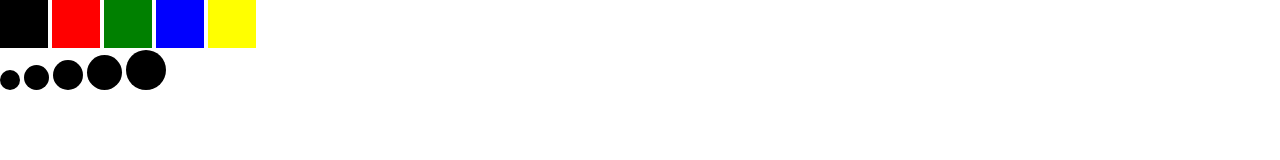
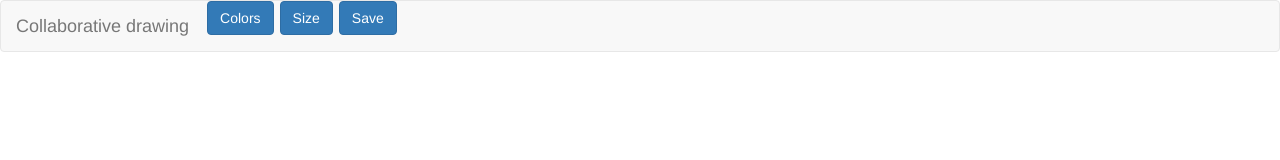
Before and after one commit to Ozi94/whiteboard, a website: page public/index.html in a window 1280 px wide. Drawn offline with nearby package versions, Linux system fonts and the light colour scheme; no server answers.

Commit message:
implemented navbar/colors-size-save button

```diff
--- a/public/client.js
+++ b/public/client.js
@@ -1,4 +1,7 @@
 document.addEventListener("DOMContentLoaded", function () {
+
+    $(".color").hide();
+    $(".size").hide();
 
     var color = 'black';
 
@@ -6,10 +9,12 @@ document.addEventListener("DOMContentLoaded", function () {
 
     for (var i = 0; i < colors.length; i++) {
         colors[i].addEventListener('click', onColorUpdate, false);
+        console.log(colors[i]);
     }
 
     function onColorUpdate(e) {
         var color = e.target.className.split(' ')[1];
+        console.log(color);
         mouse.pos.color = color;
     }
 
@@ -96,6 +101,40 @@ document.addEventListener("DOMContentLoaded", function () {
         message.val('');
     });
 
+    $("#colors").click(function () {
+        if ($('.color').is(':visible')) {
+            $(".color").hide();
+        }
+        else {
+            $(".color").show();
+        }
+    });
+
+    $(".color").click(function () {
+        $(".color").hide();
+    });
+
+    $("#size").click(function () {
+        if ($('.size').is(':visible')) {
+            $(".size").hide();
+        } else {
+            $(".size").show();
+        }
+    });
+
+    $(".size").click(function () {
+        $(".size").hide();
+    });
+
+    $("#save").click(function () {
+        var img = canvas.toDataURL("image/png");
+        var saveImageWindow = window.open("");
+        var title = 'image' + new Date().toISOString();
+
+        saveImageWindow.document.write('<title>'+ title + '</title>');
+        saveImageWindow.document.write('<img src="'+img+'"/>');
+    });
+
     // main loop, running every 25ms
     function mainLoop() {
         // check if the user is drawing
--- a/public/index.html
+++ b/public/index.html
@@ -1,31 +1,67 @@
 <!DOCTYPE html>
 <html>
-<script src="https://ajax.googleapis.com/ajax/libs/jquery/3.2.1/jquery.min.js"></script>
 <head>
     <title>MiniDoodle</title>
     <meta charset="utf-8">
+    <meta name="viewport" content="width=device-width, initial-scale=1">
+    <link rel="stylesheet" href="https://maxcdn.bootstrapcdn.com/bootstrap/3.3.7/css/bootstrap.min.css">
     <link rel="stylesheet" href="style.css"/>
+    <script src="https://ajax.googleapis.com/ajax/libs/jquery/3.2.1/jquery.min.js"></script>
+    <script src="https://maxcdn.bootstrapcdn.com/bootstrap/3.3.7/js/bootstrap.min.js"></script>
 </head>
 <body>
-<div>
+
 <canvas id="drawing"></canvas>
 
-        <div class="colors">
+<div>
+    <nav class="navbar navbar-default">
+        <div class="container-fluid">
+            <div class="navbar-header">
+                <a class="navbar-brand" href="#">Collaborative drawing</a>
+            </div>
+            <ul class="nav navbar-nav">
+                <li>
+                    <button id="colors" class="btn btn-primary">Colors</button>
+                </li>
+                <li>
                     <div class="color black"></div>
+                </li>
+                <li>
                     <div class="color red"></div>
+                </li>
+                <li>
                     <div class="color green"></div>
+                </li>
+                <li>
                     <div class="color blue"></div>
+                </li>
+                <li>
                     <div class="color yellow"></div>
+                </li>
+                <li>
+                    <button id="size" class="btn btn-primary">Size</button>
+                </li>
+                <li>
+                    <div class="size xs 1"></div>
+                </li>
+                <li>
+                    <div class="size s 3"></div>
+                </li>
+                <li>
+                    <div class="size m 5"></div>
+                </li>
+                <li>
+                    <div class="size l 8"></div>
+                </li>
+                <li>
+                    <div class="size xl 11"></div>
+                </li>
+                <li>
+                    <button id="save" class="btn btn-primary">Save</button>
+                </li>
+            </ul>
         </div>
-
-    <div class="pen">
-        <div class="size one 1"></div>
-        <div class="size two 3"></div>
-        <div class="size three 5"></div>
-        <div class="size four 7"></div>
-        <div class="size five 9"></div>
-    </div>
-
+    </nav>
 </div>
 
 <script src="socket.io/socket.io.js"></script>
--- a/public/style.css
+++ b/public/style.css
@@ -26,25 +26,10 @@ html, body {
     top: 0;
 }
 
-.colors {
-    position: fixed;
-    float: left;
-}
-
 .color {
     display: inline-block;
     height: 48px;
     width: 48px;
-}
-
-.pen {
-    position: fixed;
-    top: 50px;
-    float: right;
-}
-
-.size {
-    display: inline-block;
 }
 
 .color.black {
@@ -67,37 +52,42 @@ html, body {
     background-color: yellow;
 }
 
-.size.one {
+.size.xs {
     background-color: black;
     border-radius: 80%;
     width: 20px;
     height: 20px;
 }
 
-.size.two {
+.size.s {
     background-color: black;
     border-radius: 80%;
     width: 25px;
     height: 25px;
 }
 
-.size.three {
+.size.m {
     background-color: black;
     border-radius: 80%;
     width: 30px;
     height: 30px;
 }
 
-.size.four {
+.size.l {
     background-color: black;
     border-radius: 80%;
     width: 35px;
     height: 35px;
 }
 
-.size.five {
+.size.xl {
     background-color: black;
     border-radius: 80%;
     width: 40px;
     height: 40px;
 }
+
+.navbar-nav > li {
+    padding-left: 3px;
+    padding-right: 3px;
+}
```
Lines whose indentation alone changed are shown as unchanged.
